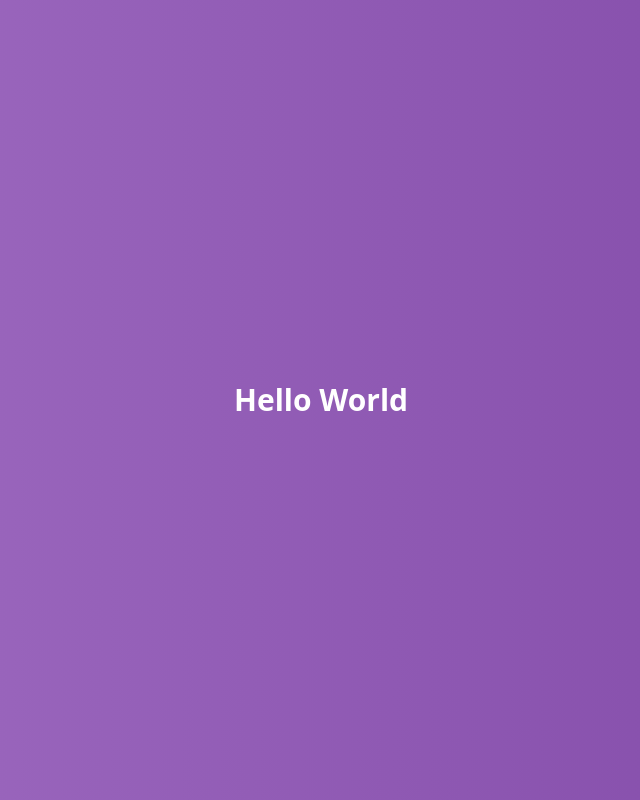
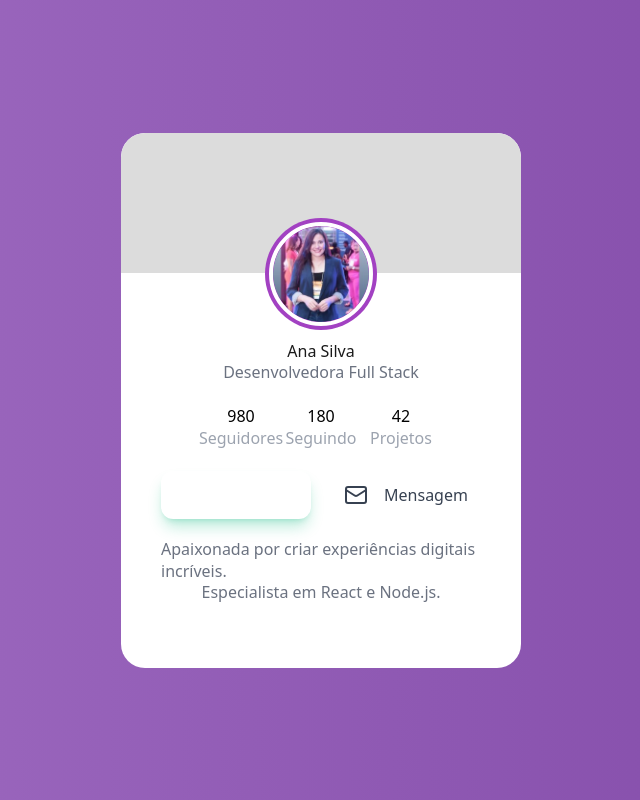
Before and after one commit to daianaadepaula/profile-card, a Next.js app: page / in a window 1280 px wide. Shown: the whole page, without its empty margins (319-959 px from the left). Built offline with nearby package versions, Linux system fonts and the light colour scheme.

Commit message:
feat: add static profile card layout based on Figma design

```diff
--- a/package.json
+++ b/package.json
@@ -9,7 +9,7 @@
     "lint": "eslint"
   },
   "dependencies": {
-    "lucide": "^0.553.0",
+    "lucide-react": "^0.553.0",
     "next": "16.0.1",
     "react": "19.2.0",
     "react-dom": "19.2.0"
--- a/src/app/globals.css
+++ b/src/app/globals.css
@@ -20,14 +20,18 @@
 
   --color-gray-100: #6B7280;
   --color-gray-200: #9CA3AF;
-  --color-gray-300: #808080;
+  --color-gray-300: #DCDCDC;
   --color-gray-400: #374151;
   --color-gray-500: #1A1A1A;
+  --color-gray-600: #E5E7EB;
 
   --gradient-main: linear-gradient(90deg, var(--color-purple-300) 0%, var(--color-purple-400) 100%);
-  --gradient-follow: linear-gradient(180deg, var(--color-blue) 0%, var(--color-purple-200) 100%);
+  --gradient-follow: linear-gradient(90deg, var(--color-blue) 0%, var(--color-purple-200) 100%);
 
-  --radius-xl: 0.625rem;
+  --text-weight-normal: 400;
+  --text-weight-medium: 500;
+  --text-weight-semibold: 600;
+  --text-weight-bold: 700;
 }
 
 body {
--- a/src/app/layout.tsx
+++ b/src/app/layout.tsx
@@ -20,7 +20,9 @@ export default function RootLayout({
 }>) {
   return (
     <html lang="pt-br" className={inter.variable}>
-      <body className="antialiased">{children}</body>
+      <body className="min-h-screen flex items-center justify-center antialiased">
+        {children}
+      </body>
     </html>
   );
 }
--- a/src/app/page.tsx
+++ b/src/app/page.tsx
@@ -1,8 +1,99 @@
+import Image from "next/image";
+import { UsersRound, Mail } from "lucide-react";
+
 const Page = () => {
   return (
-    <div className="flex flex-col justify-center item-center h-screen w-screen">
-      <h1 className="text-3xl font-bold text-center text-white">Hello World</h1>
-    </div>
+    <main className="relative bg-white w-[400px] h-[535px] rounded-3xl overflow-hidden">
+      <div className="bg-gray-300 w-[400px] h-[140px] rounded-t-3xl" />
+      <div className="absolute top-0 left-0 w-full h-full flex justify-center items-center flex-col rounded-3xl z-40">
+        {/* Foto de perfil */}
+        <div className="absolute top-[85px] left-1/2 -translate-x-1/2">
+          <div className="relative w-28 h-28 rounded-full bg-purple-100 p-1">
+            <div className="rounded-full border-4 border-white overflow-hidden">
+              <Image
+                src="/foto-perfil.png"
+                width={136}
+                height={136}
+                alt="Foto do perfil"
+                className="object-cover rounded-full"
+              />
+            </div>
+          </div>
+        </div>
+
+        <div className="flex flex-col justify-center items-center w-full space-y-5 pt-32">
+          {/* Nome e cargo */}
+          <div className="text-center mt-4">
+            <h2 className="text-weight-bold text-gray-500 text-2xl">
+              Ana Silva
+            </h2>
+            <p className="text-gray-100 text-weight-medium text-xs">
+              Desenvolvedora Full Stack
+            </p>
+          </div>
+
+          {/* Estatísticas */}
+          <div className="flex justify-between items-center w-3/5">
+            <div className="flex flex-col justify-center items-center w-20 h-12">
+              <span className="text-weight-bold text-shadow-gray-500 text-xl">
+                980
+              </span>
+              <span className="text-weight-medium text-gray-200 text-xs">
+                Seguidores
+              </span>
+            </div>
+            <div className="flex flex-col justify-center items-center w-20 h-12">
+              <span className="text-weight-bold text-shadow-gray-500 text-xl">
+                180
+              </span>
+              <span className="text-weight-medium text-gray-200 text-xs">
+                Seguindo
+              </span>
+            </div>
+            <div className="flex flex-col justify-center items-center w-20 h-12">
+              <span className="text-weight-bold text-shadow-gray-500 text-xl">
+                42
+              </span>
+              <span className="text-weight-medium text-gray-200 text-xs">
+                Projetos
+              </span>
+            </div>
+          </div>
+
+          {/* Botões */}
+          <div className="flex justify-between items-center w-4/5">
+            <button
+              className="flex justify-center items-center w-[150px] h-12 rounded-xl shadow-lg shadow-green/30"
+              style={{ background: "var(--gradient-follow)" }}
+            >
+              <UsersRound className="text-white" size={24} />
+              <span className="text-weight-semibold text-white text-xs ml-4">
+                Seguir
+              </span>
+            </button>
+            <button
+              className="flex justify-center items-center w-[150px] h-12 rounded-xl"
+              style={{ background: "var(--color-gray-600)" }}
+            >
+              <Mail className="text-gray-400" size={24} />
+              <span className="text-weight-semibold text-gray-400 text-xs ml-4">
+                Mensagem
+              </span>
+            </button>
+          </div>
+
+          {/* Bio */}
+          <div className="flex flex-col justify-center items-center w-4/5">
+            <p className="text-weight-normal text-xs text-gray-100">
+              Apaixonada por criar experiências digitais incríveis.
+            </p>
+            <p className="text-weight-normal text-xs text-gray-100">
+              Especialista em React e Node.js.
+            </p>
+          </div>
+        </div>
+      </div>
+    </main>
   );
 };
 
```
Also changed, not shown: 1 other file (tests, documents, lock files or other folders).
